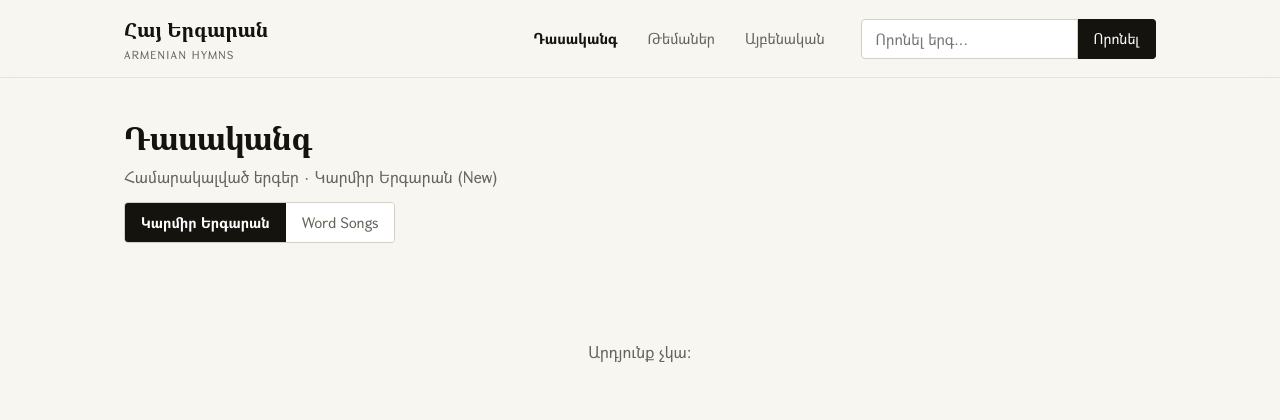
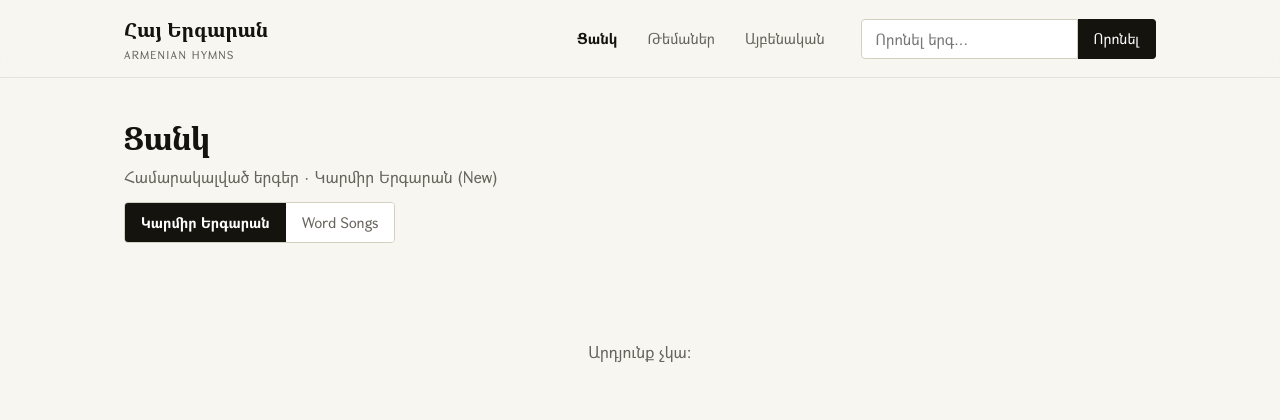
Before and after one commit to Moses2917/arm-songs, a Django app: page /tsank/ in a window 1280 px wide. Shown: the top 420 px of the page. Run offline with Django 5.2, Linux system fonts and the light colour scheme; data that the repository does not hold is empty; some web fonts are replaced.

Commit message:
Fix nav label: tsank -> Ցանկ (list)

```diff
--- a/hymns/templates/hymns/home.html
+++ b/hymns/templates/hymns/home.html
@@ -20,7 +20,7 @@
 
 <section class="container" style="padding-bottom:40px;">
   <div class="entries">
-    <a class="entry" href="{% url 'hymns:tsank_number' %}?book=New"><h3>Դասականգ</h3><p>Համարակալված երգեր</p></a>
+    <a class="entry" href="{% url 'hymns:tsank_number' %}?book=New"><h3>Ցանկ</h3><p>Համարակալված երգեր</p></a>
     <a class="entry" href="{% url 'hymns:themes_list' %}"><h3>Թեմաներ</h3><p>29 թեմատիկ բաժիններ</p></a>
     <a class="entry" href="{% url 'hymns:alpha_index' %}?book=New"><h3>Այբենական</h3><p>Ա-ից մինչև Օ</p></a>
     <a class="entry" href="{% url 'hymns:search' %}"><h3>Որոնում</h3><p>Գտիր քո երգը</p></a>
--- a/hymns/templates/hymns/tsank_number.html
+++ b/hymns/templates/hymns/tsank_number.html
@@ -3,7 +3,7 @@
 {% block content %}
 <section class="container">
   <div class="page-head">
-    <h1>Դասականգ</h1>
+    <h1>Ցանկ</h1>
     <p class="sub">Համարակալված երգեր · {{ book_label }}</p>
   </div>
 
--- a/templates/base.html
+++ b/templates/base.html
@@ -14,7 +14,7 @@
     <div class="header-inner">
       <a class="brand" href="{% url 'hymns:home' %}">Հայ Երգարան<small>Armenian Hymns</small></a>
       <nav class="nav">
-        <a href="{% url 'hymns:tsank_number' %}" class="{% block nav_tsank %}{% endblock %}">Դասականգ</a>
+        <a href="{% url 'hymns:tsank_number' %}" class="{% block nav_tsank %}{% endblock %}">Ցանկ</a>
         <a href="{% url 'hymns:themes_list' %}" class="{% block nav_themes %}{% endblock %}">Թեմաներ</a>
         <a href="{% url 'hymns:alpha_index' %}" class="{% block nav_az %}{% endblock %}">Այբենական</a>
       </nav>
```
